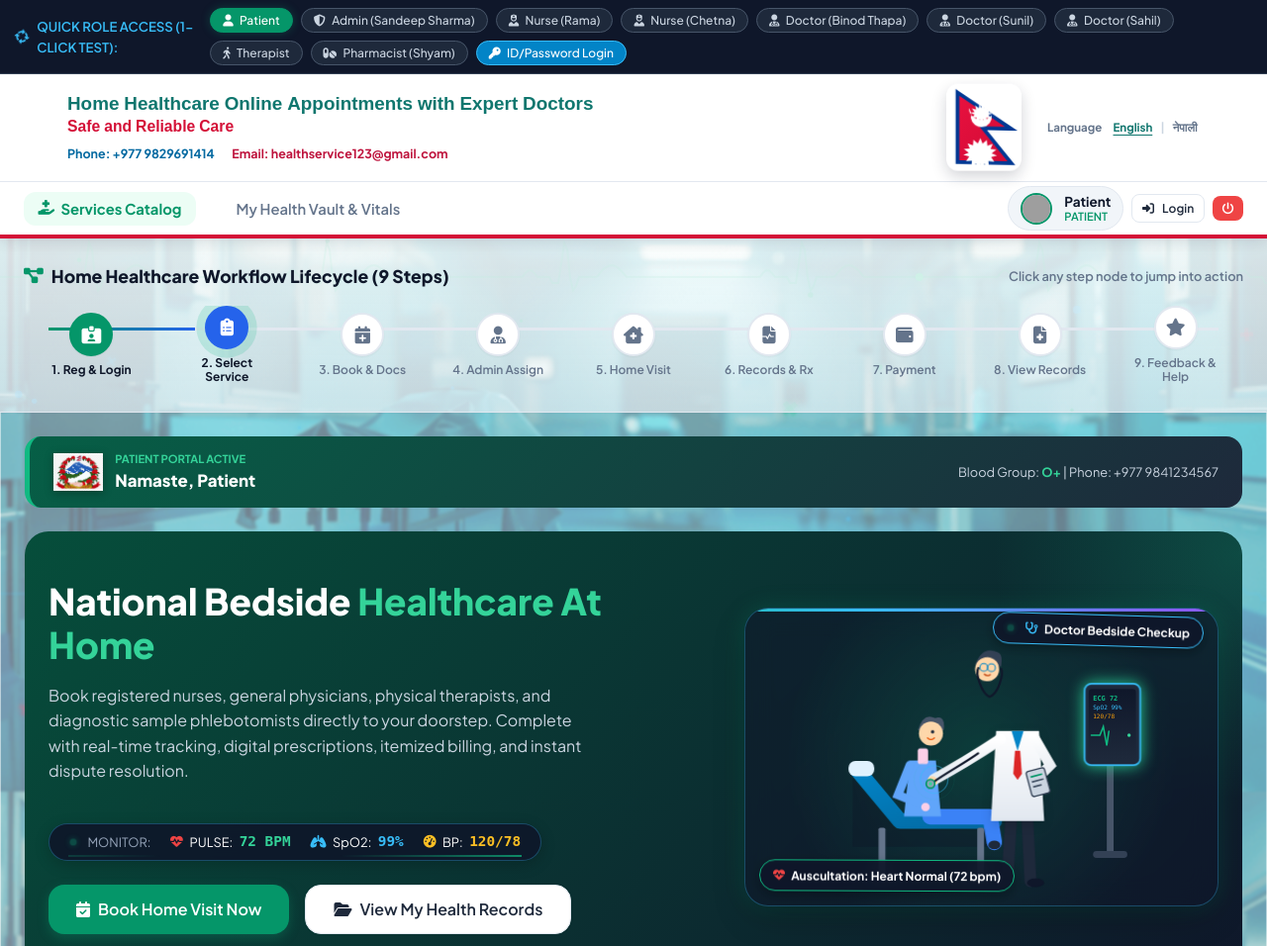
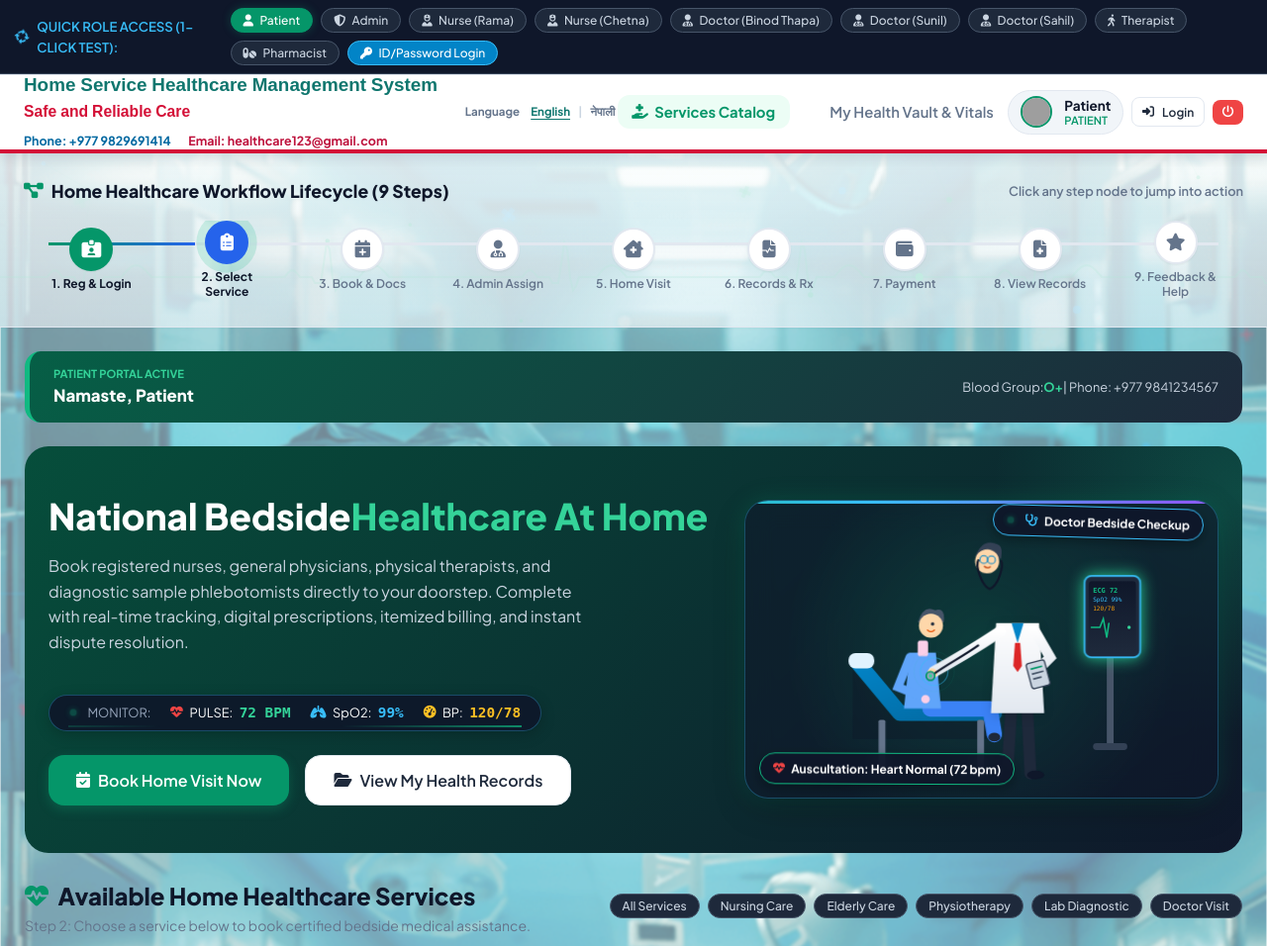
Before and after one commit to sandeeplamichhane79-eng/Home-Healthservice-managment-system, a Flask app: page / in a window 1280 px wide. Shown: the top 956 px of the page at 99% size. Run offline with Flask 3, Linux system fonts and the light colour scheme; data comes from the database, SQL or seed files in the repository; grey boxes are pictures that could not be loaded.

Commit message:
Update branding, language, and rating workflow

```diff
--- a/app.py
+++ b/app.py
@@ -157,8 +157,8 @@ def demo_switch():
         cursor.execute("SELECT * FROM users WHERE email = 'dr.sahil@demo.com' LIMIT 1")
     elif target_role == "therapist":
         cursor.execute("SELECT * FROM users WHERE email = 'therapist.asha@demo.com' LIMIT 1")
-    elif target_role in ("pharmacist", "pharm", "shyam"):
-        cursor.execute("SELECT * FROM users WHERE email = 'pharm.shyam@demo.com' LIMIT 1")
+    elif target_role in ("pharmacist", "pharm"):
+        cursor.execute("SELECT * FROM users WHERE email = 'pharm@demo.com' LIMIT 1")
     elif target_role == "professional":
         cursor.execute("SELECT * FROM users WHERE role IN ('professional', 'pharmacist') LIMIT 1")
     else:  # patient
--- a/static/js/admin.js
+++ b/static/js/admin.js
@@ -110,7 +110,7 @@ function openAssignModal(appId) {
     <option value="">-- Choose Certified Healthcare Provider --</option>
     ${allHealthcareStaff.map(s => `
       <option value="${s.id}">
-        ${s.name} (${s.specialization}) - Rating: ⭐${s.rating} | Exp: ${s.experience_years} yrs
+        ${s.name || 'Healthcare Professional'}${s.specialization ? ` - ${s.specialization}` : ''}
       </option>
     `).join("")}
   `;
--- a/static/js/app.js
+++ b/static/js/app.js
@@ -15,12 +15,24 @@ const AppState = {
 
 const uiTranslations = {
   "QUICK ROLE ACCESS (1-CLICK TEST):": "छिटो भूमिका पहुँच (एक क्लिक परीक्षण):",
+  "Patient": "बिरामी",
+  "Admin": "प्रशासन",
+  "Nurse": "नर्स",
+  "Doctor": "डाक्टर",
+  "Therapist": "थेरापिस्ट",
+  "Pharmacist": "फार्मासिस्ट",
   "Patient (John Doe)": "बिरामी (John Doe)",
   "Admin (Dr. Vance)": "प्रशासन (Dr. Vance)",
   "Nurse (Sarah, RN)": "नर्स (Sarah, RN)",
   "Doctor (Dr. Wilson)": "डाक्टर (Dr. Wilson)",
   "Therapist (Elena)": "थेरापिस्ट (Elena)",
   "Pharmacist (Chetna)": "फार्मासिस्ट (Chetna)",
+  "Nurse (Rama)": "नर्स (राम)",
+  "Nurse (Chetna)": "नर्स (चेतना)",
+  "Doctor (Binod Thapa)": "डाक्टर (विनोद थापा)",
+  "Doctor (Sunil)": "डाक्टर (सुनिल)",
+  "Doctor (Sahil)": "डाक्टर (साहिल)",
+  "Pharmacist": "फार्मासिस्ट",
   "ID/Password Login": "ID/पासवर्ड लगइन",
   "Login": "लगइन",
   "Logout": "लगआउट",
@@ -47,9 +59,13 @@ const uiTranslations = {
   "PHARMACIST": "फार्मासिस्ट",
   "ADMIN": "प्रशासन",
   "Language": "भाषा",
+  "Home Service Healthcare Management System": "घर सेवा स्वास्थ्य व्यवस्थापन प्रणाली",
   "Home Healthcare Online Appointments with Expert Doctors": "घरमै स्वास्थ्य सेवा अनलाइन अपोइन्टमेन्ट विशेषज्ञ चिकित्सक",
   "Safe and Reliable Care": "सुरक्षित र भरपर्दो सेवा",
   "Home Healthcare Workflow Lifecycle (9 Steps)": "घरमै स्वास्थ्य सेवा प्रक्रिया (९ चरण)",
+  "Phone:": "फोन:",
+  "Email:": "इमेल:",
+  "Navigation": "नेभिगेसन",
   "Click any step node to jump into action": "कार्य सुरु गर्न कुनै पनि चरण छान्नुहोस्",
   "1. Reg & Login": "१. दर्ता र लगइन",
   "2. Select Service": "२. सेवा छनोट",
@@ -165,21 +181,24 @@ function localizePage(language = document.documentElement.lang === "ne" ? "ne" :
     const text = element.dataset[language];
     if (text) element.textContent = text;
   });
+
   const translate = (value) => {
     const source = value.trim();
     if (!source) return value;
-    const translated = language === "ne" ? uiTranslations[source] : source;
-    if (!translated) return value;
-    return value.replace(source, translated);
+    if (language === "en") return source;
+    const translated = uiTranslations[source];
+    return translated || source;
   };
+
   const walker = document.createTreeWalker(document.body, NodeFilter.SHOW_TEXT);
   let node;
   while ((node = walker.nextNode())) {
-    if (node.parentElement.closest("script, style, [data-i18n]")) continue;
+    if (node.parentElement && node.parentElement.closest("script, style, [data-i18n]")) continue;
     if (!originalTextNodes.has(node)) originalTextNodes.set(node, node.nodeValue);
     const original = originalTextNodes.get(node);
-    node.nodeValue = language === "en" ? original : translate(original);
+    node.nodeValue = translate(original);
   }
+
   document.querySelectorAll("[placeholder], [title]").forEach((element) => {
     ["placeholder", "title"].forEach((attribute) => {
       const value = element.getAttribute(attribute);
@@ -303,7 +322,10 @@ function updateUserHeaderUI() {
   const badgeSection = document.getElementById("userBadgeSection");
 
   if (AppState.currentUser) {
-    if (nameEl) nameEl.textContent = AppState.currentUser.name;
+    if (nameEl) {
+      const genericUserNames = { admin: "Admin", pharmacist: "Pharmacist" };
+      nameEl.textContent = genericUserNames[AppState.currentUser.role] || AppState.currentUser.name;
+    }
     if (roleEl) {
       let roleDisplay = AppState.currentUser.role.toUpperCase();
       if (AppState.currentUser.specialization) {
@@ -311,7 +333,7 @@ function updateUserHeaderUI() {
       }
       roleEl.textContent = roleDisplay;
     }
-    if (avatarEl) avatarEl.src = AppState.currentUser.avatar || "/static/images/nepal_emblem_logo.png";
+    if (avatarEl) avatarEl.src = AppState.currentUser.avatar || "https://images.unsplash.com/photo-1507003211169-0a1dd7228f2d?w=100";
     if (badgeSection) badgeSection.style.display = "flex";
   }
 
@@ -381,15 +403,12 @@ function renderRoleSpecificViews() {
     if (roleBanner) {
       roleBanner.innerHTML = `
         <div style="background: linear-gradient(135deg, #1e293b 0%, #0f172a 100%); color: white; padding: 1rem 1.5rem; border-radius: var(--radius-lg); margin-bottom: 1.5rem; display: flex; align-items: center; justify-content: space-between; border-left: 5px solid #38bdf8;">
-          <div style="display:flex; align-items:center; gap:1rem;">
-            <img src="/static/images/nepal_emblem_logo.png" style="height:44px; filter:drop-shadow(0 2px 4px rgba(0,0,0,0.3));">
           <div>
             <div style="font-size:0.75rem; color:#38bdf8; font-weight:700; text-transform:uppercase;">Admin Portal Active</div>
             <h3 style="margin:0; font-size:1.2rem; font-weight:800;">Command & Healthcare Dispatch Center</h3>
           </div>
-          </div>
           <div style="text-align:right;">
-            <span class="badge badge-assigned" style="font-size:0.8rem;"><i class="fa-solid fa-shield-halved"></i> Administrator: ${AppState.currentUser.name}</span>
+            <span class="badge badge-assigned" style="font-size:0.8rem;"><i class="fa-solid fa-shield-halved"></i> Admin</span>
           </div>
         </div>
       `;
@@ -408,16 +427,13 @@ function renderRoleSpecificViews() {
     if (roleBanner) {
       roleBanner.innerHTML = `
         <div style="background: linear-gradient(135deg, #064e3b 0%, #0f172a 100%); color: white; padding: 1rem 1.5rem; border-radius: var(--radius-lg); margin-bottom: 1.5rem; display: flex; align-items: center; justify-content: space-between; border-left: 5px solid #10b981;">
-          <div style="display:flex; align-items:center; gap:1rem;">
-            <img src="/static/images/nepal_emblem_logo.png" style="height:44px; filter:drop-shadow(0 2px 4px rgba(0,0,0,0.3));">
           <div>
             <div style="font-size:0.75rem; color:#34d399; font-weight:700; text-transform:uppercase;">${portal.label} Active</div>
-              <h3 style="margin:0; font-size:1.2rem; font-weight:800;">${AppState.currentUser.name}</h3>
-              <div style="font-size:0.8rem; color:#cbd5e1;">${AppState.currentUser.specialization || 'Registered Healthcare Professional'} (${AppState.currentUser.qualification || 'Certified'})</div>
-            </div>
+            <h3 style="margin:0; font-size:1.2rem; font-weight:800;">${portal.label}</h3>
+            <div style="font-size:0.8rem; color:#cbd5e1;">${AppState.currentUser.specialization || 'Registered Healthcare Professional'}</div>
           </div>
           <div style="text-align:right;">
-            <span class="badge badge-completed" style="font-size:0.8rem;"><i class="fa-solid fa-star" style="color:#f59e0b;"></i> Rating: ${AppState.currentUser.rating || 4.9}</span>
+            <span class="badge badge-completed" style="font-size:0.8rem;"><i class="fa-solid fa-star" style="color:#f59e0b;"></i> ${portal.label}</span>
           </div>
         </div>
       `;
@@ -435,12 +451,9 @@ function renderRoleSpecificViews() {
     if (roleBanner) {
       roleBanner.innerHTML = `
         <div style="background: linear-gradient(135deg, #065f46 0%, #1e293b 100%); color: white; padding: 0.85rem 1.5rem; border-radius: var(--radius-lg); margin-bottom: 1.25rem; display: flex; align-items: center; justify-content: space-between; border-left: 5px solid #10b981;">
-          <div style="display:flex; align-items:center; gap:0.75rem;">
-            <img src="/static/images/nepal_emblem_logo.png" style="height:38px; filter:drop-shadow(0 2px 4px rgba(0,0,0,0.3));">
           <div>
             <div style="font-size:0.7rem; color:#34d399; font-weight:700; text-transform:uppercase;">Patient Portal Active</div>
             <h4 style="margin:0; font-size:1.05rem; font-weight:800;">Namaste, ${AppState.currentUser.name}</h4>
-            </div>
           </div>
           <div style="font-size:0.8rem; color:#cbd5e1;">
             Blood Group: <strong style="color:#34d399;">${AppState.currentUser.blood_group || 'O+'}</strong> | Phone: ${AppState.currentUser.phone || 'N/A'}
--- a/static/js/feedback.js
+++ b/static/js/feedback.js
@@ -4,17 +4,17 @@
  */
 
 let activeFeedbackAppointmentId = null;
-let currentRatingValue = 5;
+let currentRatingValue = 0;
 let isSatisfiedChoice = true;
 let selectedFeedbackTags = new Set(["Punctual", "Compassionate Care"]);
 
 function openFeedbackModal(appId) {
   activeFeedbackAppointmentId = appId;
-  currentRatingValue = 5;
+  currentRatingValue = 0;
   isSatisfiedChoice = true;
   selectedFeedbackTags = new Set(["Punctual", "Compassionate Care"]);
 
-  updateStarsUI(5);
+  updateStarsUI(0);
   updateSatisfactionDecisionUI(true);
   renderFeedbackTagsUI();
   updateWorkflowStepper(9);
@@ -92,6 +92,11 @@ function updateSatisfactionDecisionUI(satisfied) {
 async function submitFeedbackDecision(event) {
   event.preventDefault();
 
+  if (!currentRatingValue || currentRatingValue < 1 || currentRatingValue > 5) {
+    showToast("Please select a rating from 1 to 5 stars before submitting your feedback.", "warning");
+    return;
+  }
+
   const comments = document.getElementById("feedbackComments").value.trim();
   const tagsStr = Array.from(selectedFeedbackTags).join(", ");
 
--- a/static/js/records.js
+++ b/static/js/records.js
@@ -374,7 +374,7 @@ async function viewPrescriptionModal(appId) {
       <div style="display:flex; justify-content:space-between; align-items:flex-end; border-top:1px dashed #cbd5e1; padding-top:1.5rem;">
         <div style="font-size:0.75rem; color:#64748b;">
           <div style="font-weight:700; color:#0f172a; margin-bottom:0.2rem;"><i class="fa-solid fa-pills" style="color:var(--primary);"></i> Dispensed & Verified By:</div>
-          <div><strong>Pharmacist Shyam</strong> (B.Pharm, Reg #NP-88421)</div>
+          <div><strong>Pharmacist</strong></div>
           <div>Care Nurse: <strong>Rama</strong> (RN)</div>
         </div>
         <div style="text-align:center;">
--- a/templates/index.html
+++ b/templates/index.html
@@ -24,81 +24,60 @@
   <aside class="demo-role-bar">
     <div class="demo-title">
       <i class="fa-solid fa-arrows-spin animate-spin" style="animation-duration: 4s;"></i>
-      <span>QUICK ROLE ACCESS (1-CLICK TEST):</span>
+      <span data-i18n data-en="QUICK ROLE ACCESS (1-CLICK TEST):" data-ne="छिटो भूमिका पहुँच (एक क्लिक परीक्षण):">QUICK ROLE ACCESS (1-CLICK TEST):</span>
     </div>
     <div class="role-chips">
       <button class="role-chip-btn active" data-role="patient" onclick="switchDemoRole('patient')" title="Switch to Patient">
-        <i class="fa-solid fa-user"></i> Patient
+        <i class="fa-solid fa-user"></i> <span data-i18n data-en="Patient" data-ne="बिरामी">Patient</span>
       </button>
-      <button class="role-chip-btn" data-role="admin" onclick="switchDemoRole('admin')" title="Switch to Admin Sandeep Sharma">
-        <i class="fa-solid fa-shield-halved"></i> Admin (Sandeep Sharma)
+      <button class="role-chip-btn" data-role="admin" onclick="switchDemoRole('admin')" title="Switch to Admin">
+        <i class="fa-solid fa-shield-halved"></i> <span data-i18n data-en="Admin" data-ne="प्रशासन">Admin</span>
       </button>
       <button class="role-chip-btn" data-role="nurse" onclick="switchDemoRole('nurse')" title="Switch to Nurse Rama">
-        <i class="fa-solid fa-user-nurse"></i> Nurse (Rama)
+        <i class="fa-solid fa-user-nurse"></i> <span data-i18n data-en="Nurse (Rama)" data-ne="नर्स (राम)">Nurse (Rama)</span>
       </button>
       <button class="role-chip-btn" data-role="nurse_chetna" onclick="switchDemoRole('nurse_chetna')" title="Switch to Nurse Chetna">
-        <i class="fa-solid fa-user-nurse"></i> Nurse (Chetna)
+        <i class="fa-solid fa-user-nurse"></i> <span data-i18n data-en="Nurse (Chetna)" data-ne="नर्स (चेतना)">Nurse (Chetna)</span>
       </button>
       <button class="role-chip-btn" data-role="doctor" onclick="switchDemoRole('doctor')" title="Switch to Doctor Binod Thapa">
-        <i class="fa-solid fa-user-doctor"></i> Doctor (Binod Thapa)
+        <i class="fa-solid fa-user-doctor"></i> <span data-i18n data-en="Doctor (Binod Thapa)" data-ne="डाक्टर (विनोद थापा)">Doctor (Binod Thapa)</span>
       </button>
       <button class="role-chip-btn" data-role="doctor_sunil" onclick="switchDemoRole('doctor_sunil')" title="Switch to Doctor Sunil">
-        <i class="fa-solid fa-user-doctor"></i> Doctor (Sunil)
+        <i class="fa-solid fa-user-doctor"></i> <span data-i18n data-en="Doctor (Sunil)" data-ne="डाक्टर (सुनिल)">Doctor (Sunil)</span>
       </button>
       <button class="role-chip-btn" data-role="doctor_sahil" onclick="switchDemoRole('doctor_sahil')" title="Switch to Doctor Sahil">
-        <i class="fa-solid fa-user-doctor"></i> Doctor (Sahil)
+        <i class="fa-solid fa-user-doctor"></i> <span data-i18n data-en="Doctor (Sahil)" data-ne="डाक्टर (साहिल)">Doctor (Sahil)</span>
       </button>
       <button class="role-chip-btn" data-role="therapist" onclick="switchDemoRole('therapist')" title="Switch to Therapist">
-        <i class="fa-solid fa-person-walking"></i> Therapist
+        <i class="fa-solid fa-person-walking"></i> <span data-i18n data-en="Therapist" data-ne="थेरापिस्ट">Therapist</span>
       </button>
-      <button class="role-chip-btn" data-role="pharmacist" onclick="switchDemoRole('pharmacist')" title="Switch to Pharmacist Shyam">
-        <i class="fa-solid fa-pills"></i> Pharmacist (Shyam)
+      <button class="role-chip-btn" data-role="pharmacist" onclick="switchDemoRole('pharmacist')" title="Switch to Pharmacist">
+        <i class="fa-solid fa-pills"></i> <span data-i18n data-en="Pharmacist" data-ne="फार्मासिस्ट">Pharmacist</span>
       </button>
       <button class="role-chip-btn" data-role="login" onclick="openLoginModal()" style="background:#0284c7; color:white; border-color:#38bdf8;">
-        <i class="fa-solid fa-key"></i> ID/Password Login
+        <i class="fa-solid fa-key"></i> <span data-i18n data-en="ID/Password Login" data-ne="ID/पासवर्ड लगइन">ID/Password Login</span>
       </button>
     </div>
   </aside>
 
-  <!-- Government service masthead -->
   <header class="navbar">
-    <div class="government-masthead">
-      <div class="masthead-service-info">
-        <strong data-i18n data-en="Home Healthcare Online Appointments with Expert Doctors" data-ne="घरमै स्वास्थ्य सेवा अनलाइन अपोइन्टमेन्ट विशेषज्ञ चिकित्सक">Home Healthcare Online Appointments with Expert Doctors</strong>
+    <div class="container nav-wrapper">
+      <div class="masthead-service-info" style="display:flex; flex-direction:column; gap:0.2rem; margin-right:auto;">
+        <strong data-i18n data-en="Home Service Healthcare Management System" data-ne="घर सेवा स्वास्थ्य व्यवस्थापन प्रणाली">Home Service Healthcare Management System</strong>
         <strong data-i18n data-en="Safe and Reliable Care" data-ne="सुरक्षित र भरपर्दो सेवा">Safe and Reliable Care</strong>
         <div class="masthead-contact">
           <span>Phone: +977 9829691414</span>
-          <span>Email: healthservice123@gmail.com</span>
+          <span>Email: healthcare123@gmail.com</span>
         </div>
       </div>
 
-      <div class="nepal-flag-card" role="img" aria-label="Flag of Nepal">
-        <svg viewBox="0 0 120 150" aria-hidden="true">
-          <defs>
-            <linearGradient id="flagRed" x1="0" y1="0" x2="1" y2="1">
-              <stop offset="0" stop-color="#e8113f"/>
-              <stop offset="1" stop-color="#d10a35"/>
-            </linearGradient>
-          </defs>
-          <g class="flag-cloth">
-            <path d="M10 9 L111 76 L58 76 L111 141 L10 141 Z" fill="url(#flagRed)" stroke="#003893" stroke-width="7" stroke-linejoin="miter"/>
-            <!-- Moon and sun use the official Nepal flag placement. -->
-            <path d="M31 38 A24 24 0 0 0 74 51 A19 19 0 0 1 35 57 A22 22 0 0 0 31 38 Z" fill="#fff"/>
-            <path d="M51 29 l3 8 5-7 1 8 7-5 -2 8 8-2 -5 7 8 1 -8 4 5 6 -9-1 1 8 -7-5 -3 8 -3-8 -7 5 1-8 -9 1 5-6 -8-4 8-1 -5-7 8 2 -2-8 7 5 1-8 5 7z" fill="#fff"/>
-            <path d="M53 95 l4 10 8-7 1 11 10-4 -4 10 11 1 -9 7 10 4 -11 3 6 9 -11-1 1 11 -9-6 -3 11 -4-10 -5 10 -3-11 -9 6 1-11 -11 1 6-9 -11-3 10-4 -9-7 11-1 -4-10 10 4 1-11 8 7z" fill="#fff"/>
-          </g>
-        </svg>
-      </div>
-
-      <div class="language-switcher" aria-label="Language selection">
+      <div class="language-switcher" aria-label="Language selection" style="margin-left:auto;">
         <span class="language-label" data-i18n data-en="Language" data-ne="भाषा">Language</span>
         <button type="button" class="language-option active" data-language="en" onclick="setLanguage('en')">English</button>
         <span class="language-divider">|</span>
         <button type="button" class="language-option" data-language="ne" onclick="setLanguage('ne')">नेपाली</button>
       </div>
-    </div>
 
-    <div class="container nav-wrapper">
       <nav class="nav-links">
         <button class="nav-btn active" id="navBtnServices" data-tab="services" onclick="switchTab('services')">
           <i class="fa-solid fa-hand-holding-medical"></i> <span data-i18n data-en="Services Catalog" data-ne="सेवा सूची">Services Catalog</span>
@@ -548,8 +527,7 @@
   <!-- 1. Dedicated Authentication / Login & Register Modal (Step 1) -->
   <div id="authModal" class="modal-backdrop">
     <div class="modal-box" style="max-width:540px;">
-      <div class="login-header-banner">
-        <img src="/static/images/nepal_emblem_logo.png" alt="Emblem" class="emblem-logo">
+      <div class="login-header-banner" style="padding-top:1.25rem; padding-bottom:1rem;">
         <h3 style="font-size:1.3rem; font-weight:800; margin:0;">National Healthcare Portal</h3>
         <div style="font-size:0.8rem; color:#a7f3d0; margin-top:0.25rem;">Sign in to your dedicated Patient, Staff, or Admin portal</div>
         <button class="modal-close-btn" onclick="closeModal('authModal')" style="position:absolute; top:12px; right:12px; color:white;"><i class="fa-solid fa-xmark"></i></button>
@@ -575,8 +553,8 @@
               <button type="button" class="role-login-card" data-login-role="doctor_sunil" onclick="selectRoleLogin('doctor_sunil', 'dr.sunil@demo.com', 'doctor123')"><i class="fa-solid fa-user-doctor"></i><span>Dr. Sunil</span></button>
               <button type="button" class="role-login-card" data-login-role="doctor_sahil" onclick="selectRoleLogin('doctor_sahil', 'dr.sahil@demo.com', 'doctor123')"><i class="fa-solid fa-user-doctor"></i><span>Dr. Sahil</span></button>
               <button type="button" class="role-login-card" data-login-role="therapist" onclick="selectRoleLogin('therapist', 'therapist.asha@demo.com', 'therapist123')"><i class="fa-solid fa-person-walking"></i><span>Therapist</span></button>
-              <button type="button" class="role-login-card" data-login-role="pharmacist" onclick="selectRoleLogin('pharmacist', 'pharm.shyam@demo.com', 'pharm123')"><i class="fa-solid fa-pills"></i><span>Pharmacist Shyam</span></button>
-              <button type="button" class="role-login-card" data-login-role="admin" onclick="selectRoleLogin('admin', 'sandeep@demo.com', 'admin123')"><i class="fa-solid fa-shield-halved"></i><span>Admin Sandeep Sharma</span></button>
+              <button type="button" class="role-login-card" data-login-role="pharmacist" onclick="selectRoleLogin('pharmacist', 'pharm@demo.com', 'pharm123')"><i class="fa-solid fa-pills"></i><span>Pharmacist</span></button>
+              <button type="button" class="role-login-card" data-login-role="admin" onclick="selectRoleLogin('admin', 'sandeep@demo.com', 'admin123')"><i class="fa-solid fa-shield-halved"></i><span>Admin</span></button>
             </div>
             <div class="form-group">
               <label class="form-label"><i class="fa-solid fa-envelope"></i> Email Address / Username *</label>
@@ -604,7 +582,7 @@
                 <i class="fa-solid fa-user"></i> Patient: patient@demo.com
               </span>
               <span class="preset-chip" onclick="selectRoleLogin('admin', 'sandeep@demo.com', 'admin123')">
-                <i class="fa-solid fa-shield-halved"></i> Admin: sandeep@demo.com
+                <i class="fa-solid fa-shield-halved"></i> Admin
               </span>
               <span class="preset-chip" onclick="selectRoleLogin('nurse', 'nurse.rama@demo.com', 'nurse123')">
                 <i class="fa-solid fa-user-nurse"></i> Rama: nurse.rama@demo.com
@@ -1043,11 +1021,11 @@
           <div style="text-align:center;">
             <div style="font-weight:700; font-size:0.95rem; margin-bottom:0.5rem;">Rate Attending Healthcare Professional</div>
             <div id="starRatingContainer" class="star-rating-box">
-              <i class="fa-solid fa-star star active" data-value="1" onclick="setStarRating(1)"></i>
-              <i class="fa-solid fa-star star active" data-value="2" onclick="setStarRating(2)"></i>
-              <i class="fa-solid fa-star star active" data-value="3" onclick="setStarRating(3)"></i>
-              <i class="fa-solid fa-star star active" data-value="4" onclick="setStarRating(4)"></i>
-              <i class="fa-solid fa-star star active" data-value="5" onclick="setStarRating(5)"></i>
+              <i class="fa-solid fa-star star" data-value="1" onclick="setStarRating(1)"></i>
+              <i class="fa-solid fa-star star" data-value="2" onclick="setStarRating(2)"></i>
+              <i class="fa-solid fa-star star" data-value="3" onclick="setStarRating(3)"></i>
+              <i class="fa-solid fa-star star" data-value="4" onclick="setStarRating(4)"></i>
+              <i class="fa-solid fa-star star" data-value="5" onclick="setStarRating(5)"></i>
             </div>
           </div>
 
@@ -1058,7 +1036,7 @@
 
           <div class="form-group">
             <label class="form-label">Written Comments / Experience Review</label>
-            <textarea id="feedbackComments" class="form-control" rows="2" placeholder="Write your review...">Nurse Sarah was exceptionally gentle and professional. Vitals taken accurately.</textarea>
+            <textarea id="feedbackComments" class="form-control" rows="2" placeholder="Write your review..."></textarea>
           </div>
 
           <div class="form-group" style="margin-top:1.25rem;">
```
Also changed, not shown: database.py (+7 -7 lines). Lines whose indentation alone changed are shown as unchanged.
